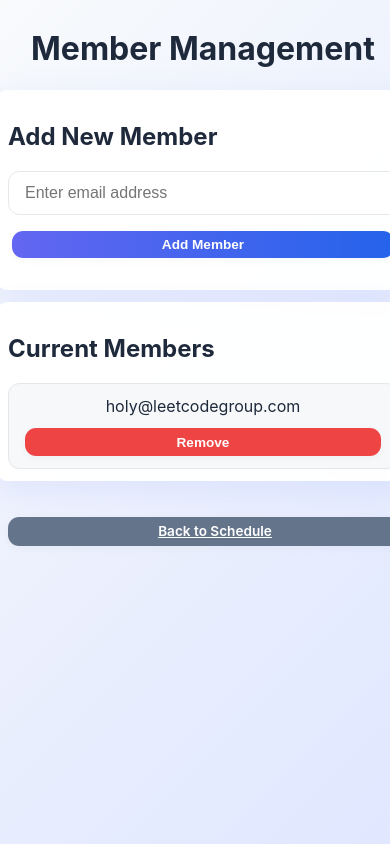
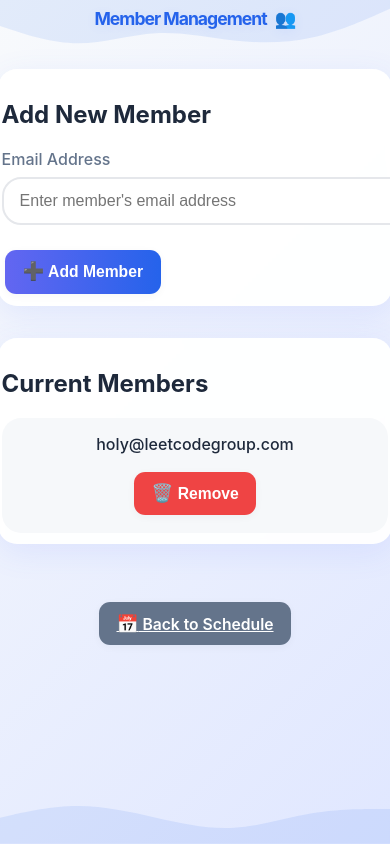
Before and after one commit to holly-agyei/leetcode-meeting-weekly, a Flask app: page /members in a window 390 px wide; the page is wider, and only the part inside the window is pictured. Run offline with Flask 3, Linux system fonts and the light colour scheme.

Commit message:
Improve member management UI with modern design and better UX

```diff
--- a/static/style.css
+++ b/static/style.css
@@ -248,144 +248,124 @@ body {
 
 @media (max-width: 600px) {
     .container {
-        padding: 0.5rem;
-        margin: 0;
-        width: 100%;
+        padding: 0.5rem 0.1rem;
     }
     .main-header h1 {
         font-size: 1.1rem;
-        padding: 0 0.5rem;
     }
     .emoji {
         font-size: 1.1rem;
     }
     .card {
-        padding: 0.75rem;
-        margin-bottom: 0.75rem;
-        border-radius: 0.75rem;
+        padding: 0.7rem 0.2rem;
     }
     .btn, .btn-lg {
-        font-size: 0.85rem;
-        padding: 0.4rem 0.75rem;
-        margin: 0.25rem;
+        font-size: 0.98rem;
+        padding: 0.7rem 1.1rem;
+    }
+    .schedule-table th, .schedule-table td {
+        padding: 0.6rem 0.3rem;
+        font-size: 0.97rem;
     }
     .schedule-table {
-        min-width: 100%;
-        font-size: 0.85rem;
-    }
-    .schedule-table th, .schedule-table td {
-        padding: 0.5rem 0.25rem;
-        font-size: 0.85rem;
-    }
-    .table-responsive {
-        margin: 0;
-        padding: 0;
-        width: 100%;
-        overflow-x: auto;
-        -webkit-overflow-scrolling: touch;
-    }
-    .navigation {
-        flex-direction: column;
-        align-items: stretch;
-        gap: 0.5rem;
-        padding: 0 0.5rem;
-    }
-    .navigation .btn {
-        width: 100%;
-        text-align: center;
-        margin: 0;
+        min-width: 350px;
     }
     .toast {
-        left: 0.5rem;
         right: 0.5rem;
         bottom: 0.5rem;
-        text-align: center;
-        padding: 0.5rem;
-        font-size: 0.9rem;
-    }
-    .form {
-        flex-direction: column;
-        gap: 0.5rem;
-    }
-    .form input[type="email"] {
-        width: 100%;
-        font-size: 0.9rem;
-        padding: 0.5rem;
-    }
-    .member-item {
-        flex-direction: column;
-        gap: 0.5rem;
-        text-align: center;
-        padding: 0.5rem;
-    }
-    .member-item span {
-        font-size: 0.9rem;
-    }
-    .member-item .btn {
-        width: 100%;
-        margin: 0;
+        padding: 0.7rem 1.1rem;
+        font-size: 0.98rem;
     }
 }
 
-/* Member Management Styles */
-.form {
-    display: flex;
-    gap: 1rem;
-    margin-bottom: 1rem;
+/* Form Styles */
+.form-group {
+    margin-bottom: 1.5rem;
 }
 
-.form input[type="email"] {
-    flex: 1;
-    padding: 0.75rem 1rem;
-    border: 1px solid var(--border-color);
-    border-radius: 0.7rem;
-    font-size: 1rem;
-    outline: none;
-    transition: border-color 0.2s;
+.form-group label {
+    display: block;
+    margin-bottom: 0.5rem;
+    font-weight: 500;
+    color: var(--secondary-color);
 }
 
-.form input[type="email"]:focus {
-    border-color: var(--primary-color);
+.form-group input {
+    width: 100%;
+    padding: 0.8rem 1rem;
+    border: 2px solid var(--border-color);
+    border-radius: var(--radius);
+    font-size: 1rem;
+    transition: border-color 0.2s, box-shadow 0.2s;
 }
 
+.form-group input:focus {
+    outline: none;
+    border-color: var(--primary-color);
+    box-shadow: 0 0 0 3px rgba(37, 99, 235, 0.1);
+}
+
+/* Member List Styles */
 .member-list {
     display: flex;
     flex-direction: column;
-    gap: 0.75rem;
+    gap: 1rem;
 }
 
 .member-item {
     display: flex;
     justify-content: space-between;
     align-items: center;
-    padding: 0.75rem 1rem;
+    padding: 1rem;
     background: var(--background-color);
-    border-radius: 0.7rem;
-    border: 1px solid var(--border-color);
+    border-radius: var(--radius);
+    transition: transform 0.2s, box-shadow 0.2s;
 }
 
-.member-item span {
-    font-size: 1rem;
+.member-item:hover {
+    transform: translateY(-2px);
+    box-shadow: var(--shadow);
+}
+
+.member-info {
+    flex: 1;
+}
+
+.member-email {
+    font-weight: 500;
     color: var(--text-color);
 }
 
+.member-action {
+    margin-left: 1rem;
+}
+
+.empty-state {
+    text-align: center;
+    padding: 2rem;
+    color: var(--secondary-color);
+    background: var(--background-color);
+    border-radius: var(--radius);
+}
+
+.empty-state p {
+    margin: 0;
+    font-size: 1.1rem;
+}
+
+/* Responsive Adjustments */
 @media (max-width: 600px) {
-    .form {
-        flex-direction: column;
-        gap: 0.75rem;
-    }
-
-    .form input[type="email"] {
-        width: 100%;
-    }
-
     .member-item {
         flex-direction: column;
-        gap: 0.75rem;
+        gap: 1rem;
         text-align: center;
     }
 
-    .member-item .btn {
-        width: 100%;
+    .member-action {
+        margin-left: 0;
+    }
+
+    .form-group input {
+        font-size: 16px; /* Prevents zoom on mobile */
     }
 }
--- a/templates/members.html
+++ b/templates/members.html
@@ -7,34 +7,61 @@
     <link rel="stylesheet" href="{{ url_for('static', filename='style.css') }}">
 </head>
 <body>
+    <!-- SVG Decorations -->
+    <svg class="svg-bg top" viewBox="0 0 1440 320" xmlns="http://www.w3.org/2000/svg">
+        <path fill="#2563eb" fill-opacity="0.1" d="M0,96L48,112C96,128,192,160,288,160C384,160,480,128,576,122.7C672,117,768,139,864,149.3C960,160,1056,160,1152,138.7C1248,117,1344,75,1392,53.3L1440,32L1440,0L1392,0C1344,0,1248,0,1152,0C1056,0,960,0,864,0C768,0,672,0,576,0C480,0,384,0,288,0C192,0,96,0,48,0L0,0Z"></path>
+    </svg>
+    <svg class="svg-bg bottom" viewBox="0 0 1440 320" xmlns="http://www.w3.org/2000/svg">
+        <path fill="#2563eb" fill-opacity="0.1" d="M0,224L48,213.3C96,203,192,181,288,181.3C384,181,480,203,576,224C672,245,768,267,864,261.3C960,256,1056,224,1152,208C1248,192,1344,192,1392,192L1440,192L1440,320L1392,320C1344,320,1248,320,1152,320C1056,320,960,320,864,320C768,320,672,320,576,320C480,320,384,320,288,320C192,320,96,320,48,320L0,320Z"></path>
+    </svg>
+
     <div class="container">
-        <h1>Member Management</h1>
+        <div class="main-header">
+            <h1>Member Management <span class="emoji">👥</span></h1>
+        </div>
 
         <div class="card">
             <h2>Add New Member</h2>
             <form action="{{ url_for('add_member') }}" method="POST" class="form">
-                <input type="email" name="email" placeholder="Enter email address" required>
-                <button type="submit" class="btn btn-primary">Add Member</button>
+                <div class="form-group">
+                    <label for="email">Email Address</label>
+                    <input type="email" id="email" name="email" placeholder="Enter member's email address" required>
+                </div>
+                <button type="submit" class="btn btn-primary btn-lg">
+                    <span class="emoji">➕</span> Add Member
+                </button>
             </form>
         </div>
 
         <div class="card">
             <h2>Current Members</h2>
+            {% if members %}
                 <div class="member-list">
                     {% for member in members %}
                     <div class="member-item">
-                    <span>{{ member }}</span>
-                    <form action="{{ url_for('remove_member') }}" method="POST" style="display: inline; width: 100%;">
+                        <div class="member-info">
+                            <span class="member-email">{{ member }}</span>
+                        </div>
+                        <form action="{{ url_for('remove_member') }}" method="POST" class="member-action">
                             <input type="hidden" name="email" value="{{ member }}">
-                        <button type="submit" class="btn btn-danger" onclick="return confirm('Are you sure you want to remove {{ member }}?')">Remove</button>
+                            <button type="submit" class="btn btn-danger">
+                                <span class="emoji">🗑️</span> Remove
+                            </button>
                         </form>
                     </div>
                     {% endfor %}
                 </div>
+            {% else %}
+                <div class="empty-state">
+                    <p>No members added yet. Add your first member above!</p>
+                </div>
+            {% endif %}
         </div>
 
         <div class="navigation">
-            <a href="{{ url_for('index') }}" class="btn btn-secondary">Back to Schedule</a>
+            <a href="{{ url_for('index') }}" class="btn btn-secondary">
+                <span class="emoji">📅</span> Back to Schedule
+            </a>
         </div>
     </div>
 </body>
```
Lines whose indentation alone changed are shown as unchanged.
